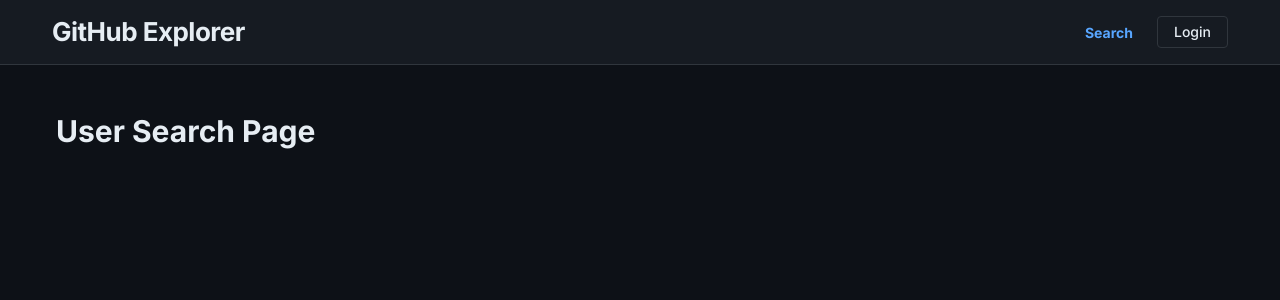
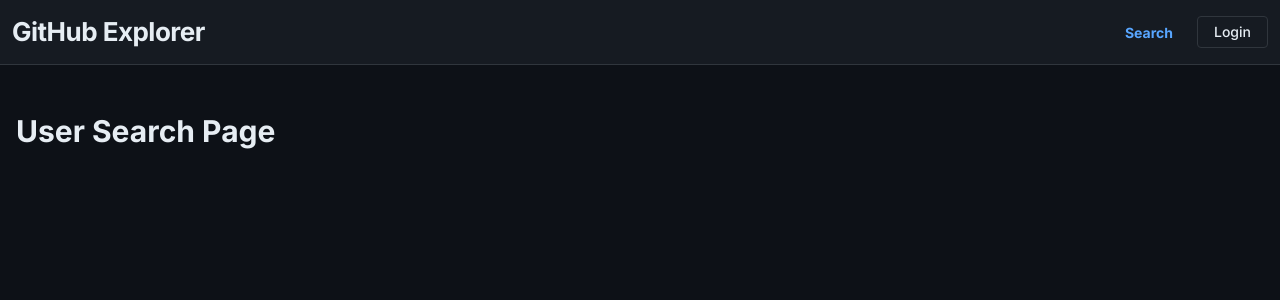
Before and after one commit to jtg-inductions-fe/FE-Assignment-2-Trijal-Luhariwala-UID00832-2026, a React (Vite) app: page / in a window 1280 px wide. Shown: the top 300 px of the page. Built offline with nearby package versions, Linux system fonts and the light colour scheme.

Commit message:
[TL_A3_01]: Changed the navbar styles as per new typography and mixins.

```diff
--- a/src/components/navbar/navbar.styles.ts
+++ b/src/components/navbar/navbar.styles.ts
@@ -18,9 +18,9 @@ export const StyledAppBar = styled(AppBar)(({ theme }) => ({
 
 export const StyledToolbar = styled(Toolbar)(({ theme }) => ({
     width: '100%',
-    maxWidth: '120rem',
+    maxWidth: theme.mixins.toRem(2000),
     margin: '0 auto',
-    minHeight: '6.4rem',
+    minHeight: theme.mixins.toRem(80),
     paddingInline: theme.spacing(4),
     ...theme.mixins.flex('space-between', 'center', 'row'),
 }));
@@ -85,7 +85,7 @@ export const AuthActionButton = styled(Button)(({ theme }) => ({
 
 export const MobileDrawer = styled(Drawer)(({ theme }) => ({
     '& .MuiDrawer-paper': {
-        width: '26rem',
+        width: theme.mixins.toRem(250),
         backgroundColor: theme.palette.background.paper,
         borderRight: `1px solid ${theme.palette.divider}`,
         backgroundImage: 'none',
--- a/src/containers/navbar.tsx
+++ b/src/containers/navbar.tsx
@@ -23,7 +23,7 @@ export const NavbarContainer = () => {
     };
 
     const handleLogout = () => {
-        // TODO: Replace with dispatch
+        // Replace with dispatch
         localStorage.removeItem(STORAGE_KEYS.AUTH_TOKEN);
         localStorage.removeItem(STORAGE_KEYS.AUTH_USER);
         void navigate(ROUTES.HOME);
--- a/src/layouts/mainLayout/mainLayout.styles.ts
+++ b/src/layouts/mainLayout/mainLayout.styles.ts
@@ -1,7 +1,7 @@
 import { styled } from '@mui/material/styles';
 
 export const LayoutRoot = styled('div')(({ theme }) => ({
-    minHeight: '100vh',
+    height: '100%',
     backgroundColor: theme.palette.background.default,
     ...theme.mixins.flex('flex-start', 'stretch', 'column'),
 }));
@@ -9,7 +9,7 @@ export const LayoutRoot = styled('div')(({ theme }) => ({
 export const MainContent = styled('main')(({ theme }) => ({
     flex: 1,
     width: '100%',
-    maxWidth: '120rem',
+    maxWidth: theme.mixins.toRem(2000),
     margin: '0 auto',
     padding: theme.spacing(6, 4),
     ...theme.mixins.flex('flex-start', 'stretch', 'column'),
```
